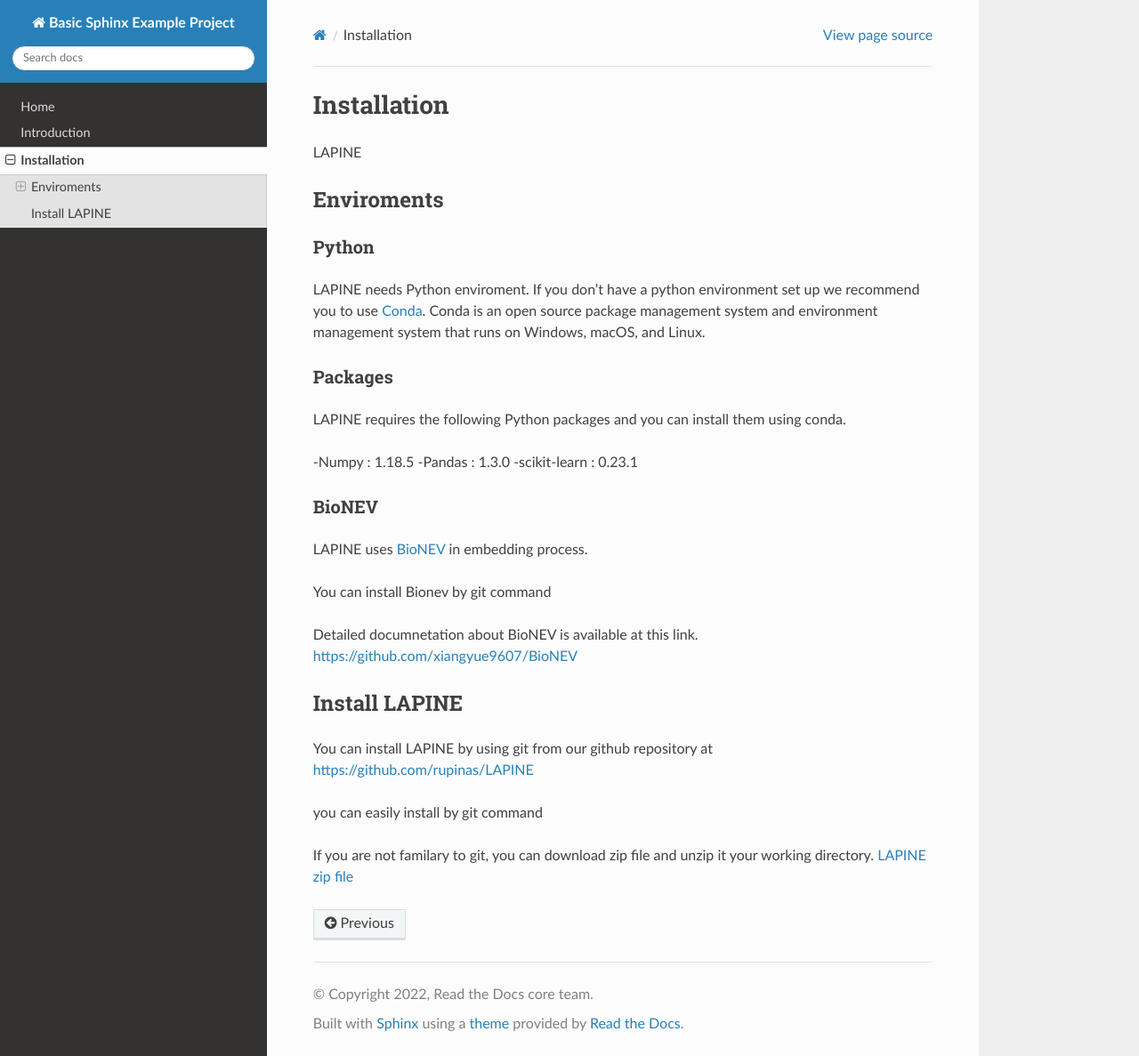
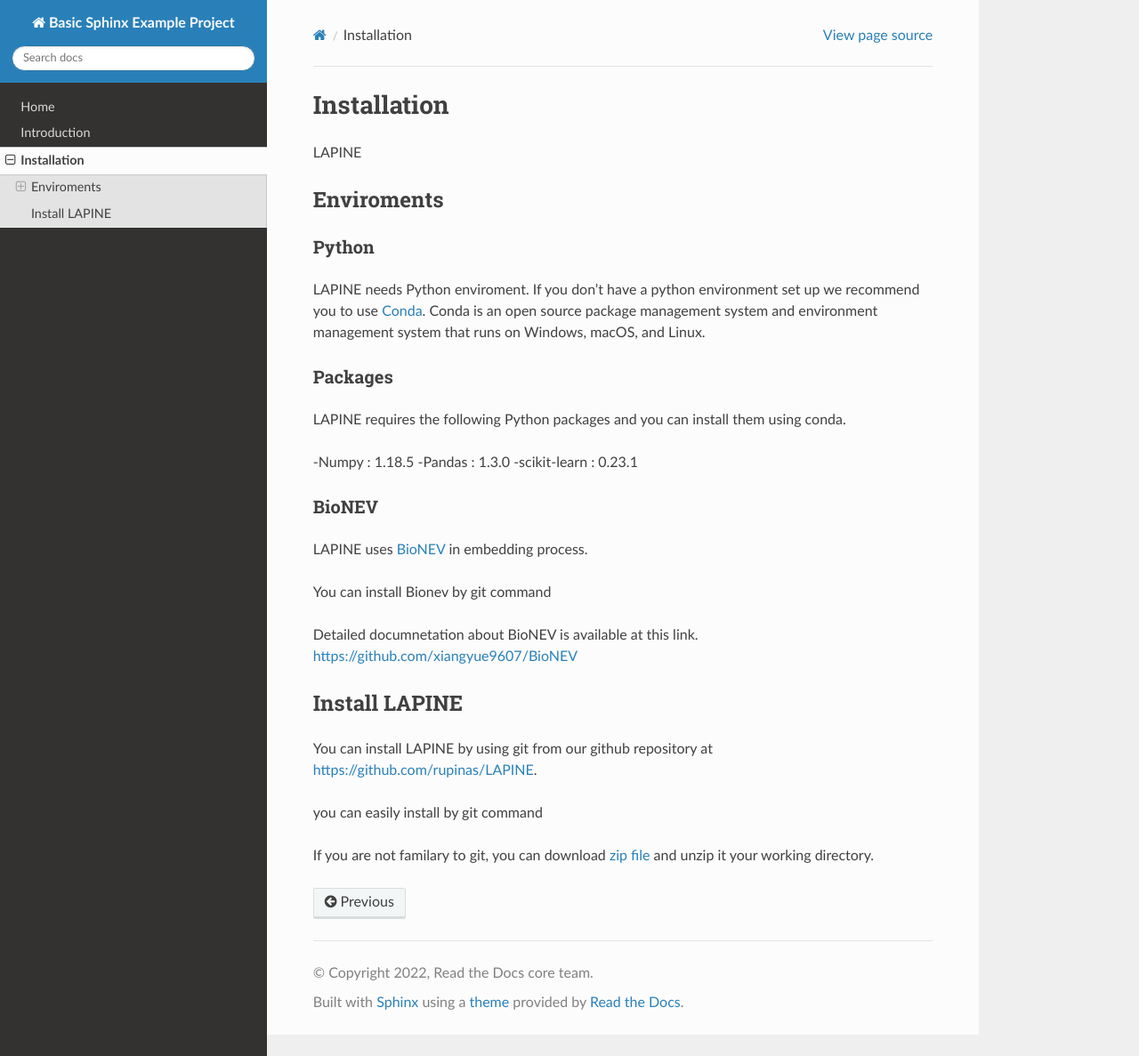
Before and after one commit to rupinas/LAPINE, a Sphinx documentation site: the page built from docs/installation.rst, in a window 1280 px wide and 1187 px high. Shown: the whole window at 89% size. Built offline with Sphinx 7.4.7 and the Read the Docs theme 2.0.0, drawn with Linux system fonts in a browser that asks for light colours; pages that are not in the unit, such as notebooks, are missing from menus.

Commit message:
Update installation.rst

```diff
--- a/docs/installation.rst
+++ b/docs/installation.rst
@@ -39,7 +39,7 @@ Detailed documnetation about BioNEV is available at this link. https://github.co
 Install LAPINE
 --------------
 
-You can install LAPINE by using git from our github repository at https://github.com/rupinas/LAPINE
+You can install LAPINE by using git from our github repository at https://github.com/rupinas/LAPINE.
 
 you can easily install by git command
 
@@ -48,5 +48,4 @@ you can easily install by git command
     $ cd LAPINE
     $pip install
 
-If you are not familary to git, you can download zip file and unzip it your working directory.
-`LAPINE zip file <https://github.com/rupinas/LAPINE/archive/refs/heads/main.zip/>`_
+If you are not familary to git, you can download `zip file <https://github.com/rupinas/LAPINE/archive/refs/heads/main.zip/>`_ and unzip it your working directory.
```
